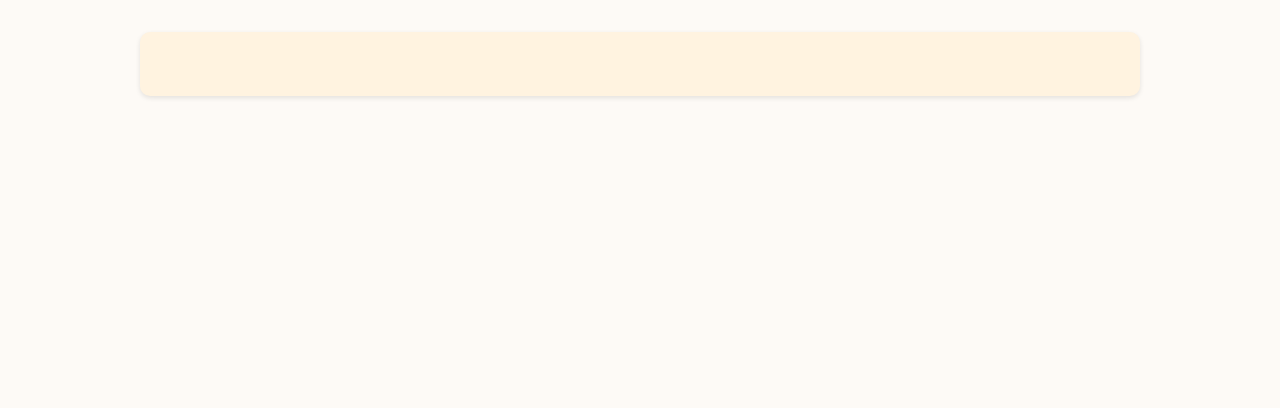
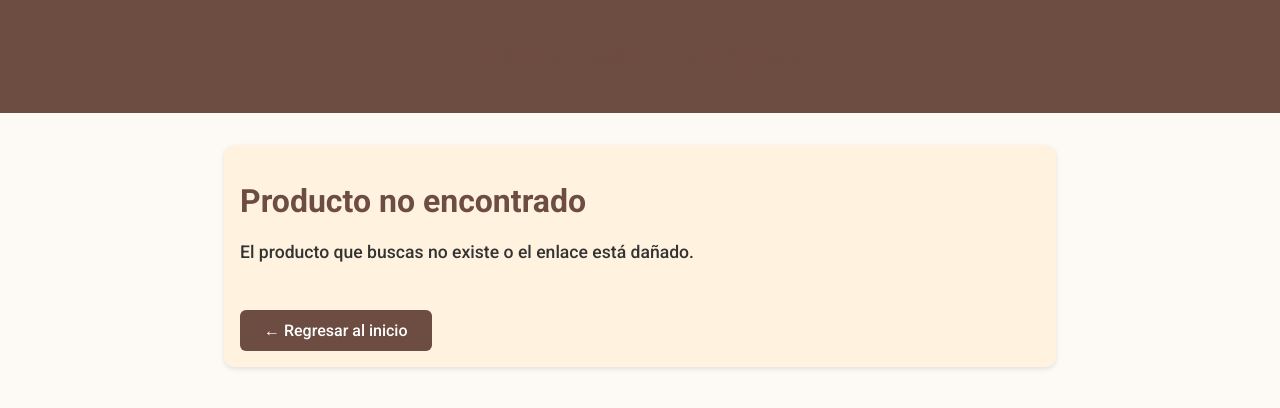
Before and after one commit to o7digital/homedesignmarquez, a plain HTML site: page detalle.html in a window 1280 px wide. Drawn offline with Linux system fonts and the light colour scheme.

Commit message:
Update detalle.html

```diff
--- a/detalle.html
+++ b/detalle.html
@@ -1,8 +1,8 @@
 <!DOCTYPE html>
 <html lang="es">
 <head>
-  <meta charset="UTF-8">
-  <meta name="viewport" content="width=device-width, initial-scale=1.0">
+  <meta charset="UTF-8" />
+  <meta name="viewport" content="width=device-width, initial-scale=1.0"/>
   <title>Detalle del Producto - Home Design Márquez</title>
   <link href="https://fonts.googleapis.com/css2?family=Roboto:wght@300;500;700&display=swap" rel="stylesheet">
   <style>
@@ -14,55 +14,100 @@
       color: #333;
     }
 
-    .container {
-      max-width: 1000px;
-      margin: 0 auto;
-      padding: 2rem;
+    header {
+      background-color: #6d4c41;
+      color: white;
+      padding: 1rem;
+      text-align: center;
     }
 
-    h1, h2, h3 {
-      color: #6d4c41;
-    }
-
-    .producto-detalle {
-      display: flex;
-      flex-direction: column;
-      align-items: center;
-      text-align: center;
+    .container {
+      max-width: 800px;
+      margin: 2rem auto;
+      padding: 1rem;
       background-color: #fff3e0;
-      padding: 2rem;
       border-radius: 10px;
       box-shadow: 0 2px 5px rgba(0,0,0,0.1);
     }
 
-    .producto-detalle img {
+    .producto-img {
       width: 100%;
-      max-width: 600px;
-      height: auto;
-      border-radius: 10px;
-      margin-bottom: 1.5rem;
+      max-height: 500px;
+      object-fit: cover;
+      border-radius: 8px;
+      margin-bottom: 1rem;
     }
 
-    .producto-detalle h2 {
-      margin-bottom: 0.5rem;
+    h1 {
+      font-size: 2rem;
+      color: #6d4c41;
     }
 
-    .producto-detalle p {
-      font-size: 1.2rem;
+    p {
+      font-size: 1.1rem;
+      margin-bottom: 1rem;
     }
 
-    .volver {
+    .boton-regresar {
       display: inline-block;
       margin-top: 2rem;
       background-color: #6d4c41;
       color: white;
-      padding: 0.75rem 1.5rem;
+      padding: 0.7rem 1.5rem;
       border-radius: 6px;
       text-decoration: none;
     }
   </style>
 </head>
 <body>
+
+  <header>
+    <h1>Home Design Márquez</h1>
+  </header>
+
   <div class="container">
-    <div class="producto-detalle" id="detalle-producto">
-      <img
+    <img id="producto-img" class="producto-img" src="" alt="Imagen del producto" />
+    <h1 id="producto-titulo">Producto</h1>
+    <p id="producto-precio">Precio</p>
+    <p id="producto-descripcion">Descripción del producto.</p>
+    <a href="index.html" class="boton-regresar">← Regresar al inicio</a>
+  </div>
+
+  <script>
+    const productos = [
+      {
+        sku: 'SKU004',
+        titulo: 'Mesa tallada artesanal',
+        precio: '$9,800 MXN',
+        descripcion: 'Mesa de madera maciza tallada a mano por artesanos mexicanos. Ideal para comedores o salas.',
+        imagen: 'img/puerta.jpeg'
+      },
+      {
+        sku: 'SKU005',
+        titulo: 'Librero de madera para plantas',
+        precio: '$2,900 MXN',
+        descripcion: 'Estante de madera multiusos, perfecto para exhibir plantas, libros u objetos decorativos.',
+        imagen: 'img/librero.jpeg'
+      }
+    ];
+
+    const params = new URLSearchParams(window.location.search);
+    const index = parseInt(params.get("producto"), 10);
+
+    if (!isNaN(index) && productos[index]) {
+      const producto = productos[index];
+      document.getElementById("producto-img").src = producto.imagen;
+      document.getElementById("producto-titulo").textContent = producto.titulo;
+      document.getElementById("producto-precio").textContent = producto.precio;
+      document.getElementById("producto-descripcion").textContent = producto.descripcion;
+    } else {
+      document.querySelector(".container").innerHTML = `
+        <h1>Producto no encontrado</h1>
+        <p>El producto que buscas no existe o el enlace está dañado.</p>
+        <a href="index.html" class="boton-regresar">← Regresar al inicio</a>
+      `;
+    }
+  </script>
+
+</body>
+</html>
```
